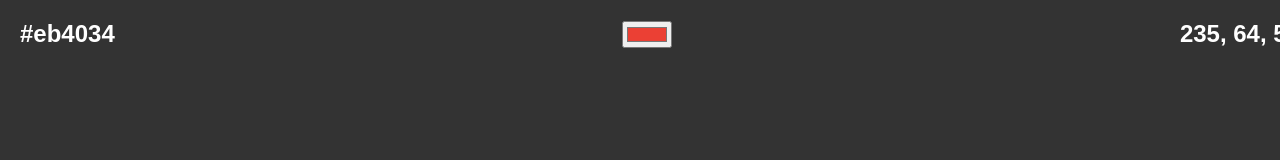
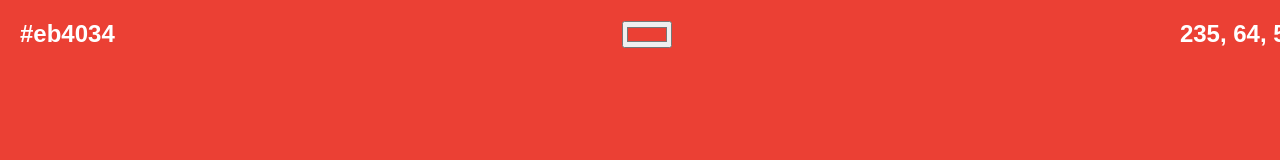
Before and after one commit to kvnok/ColorPickerUI, a plain HTML site: page index.html in a window 1280 px wide. Drawn offline with Linux system fonts and the light colour scheme.

Commit message:
default background same as starting color in picker

```diff
--- a/styles.css
+++ b/styles.css
@@ -1,6 +1,6 @@
 body {
     font-family: Arial, sans-serif;
-    background-color: #333;
+    background-color: #eb4034;
     color: #fff;
     margin: 0;
     padding-top: 20px; /* Add space for the top values */
```
